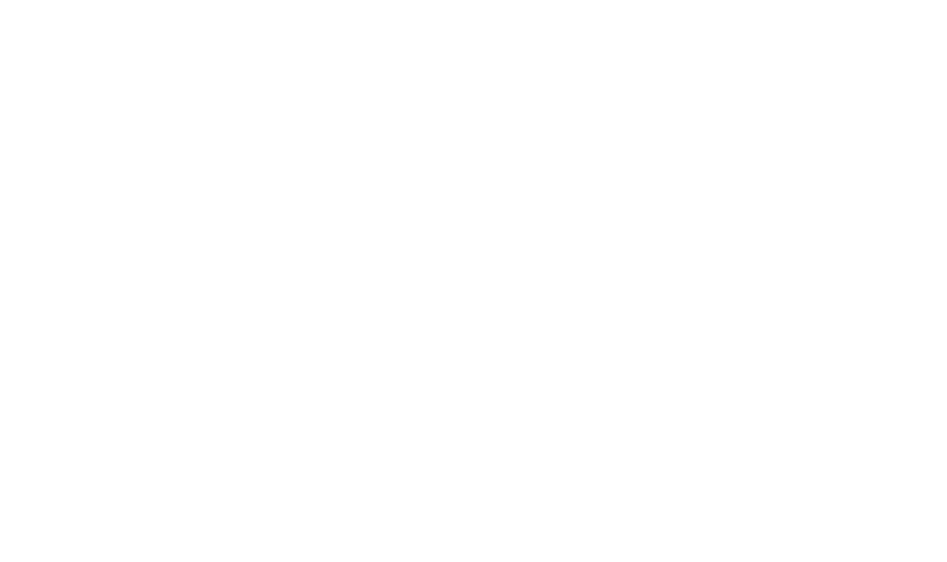
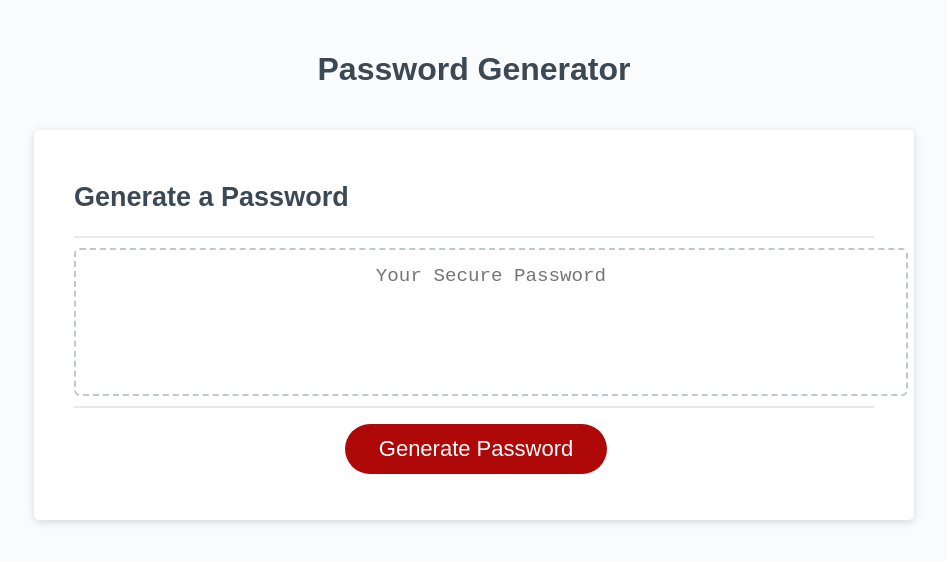
Before and after one commit to Jsterling56/random-password-generator, a plain HTML site: page index.html in a window 1280 px wide. Shown: the whole page, without its empty margins (166-1113 px from the left). Drawn offline with Linux system fonts and the light colour scheme.

Commit message:
added starter code

```diff
--- a/index.html
+++ b/index.html
@@ -1,22 +1,34 @@
 <!DOCTYPE html>
-<html lang="en-US">
-
-<head>
+<html lang="en">
+  <head>
     <meta charset="UTF-8" />
-    <title>random password generator</title>
+    <meta name="viewport" content="width=device-width, initial-scale=1.0" />
+    <meta http-equiv="X-UA-Compatible" content="ie=edge" />
+    <title>Password Generator</title>
     <link rel="stylesheet" href="style.css" />
-</head>
-
-<body>
-
-    <script> src = "script.js"</script>
-</body>
-
-
-
-
-<footer>
-
-</footer>
-
+  </head>
+  <body>
+    <div class="wrapper">
+      <header>
+        <h1>Password Generator</h1>
+      </header>
+      <div class="card">
+        <div class="card-header">
+          <h2>Generate a Password</h2>
+        </div>
+        <div class="card-body">
+          <textarea
+            readonly
+            id="password"
+            placeholder="Your Secure Password"
+            aria-label="Generated Password"
+          ></textarea>
+        </div>
+        <div class="card-footer">
+          <button id="generate" class="btn">Generate Password</button>
+        </div>
+      </div>
+    </div>
+    <script src="script.js"></script>
+  </body>
 </html>
--- a/script.js
+++ b/script.js
@@ -0,0 +1,17 @@
+// Assignment code here
+
+
+// Get references to the #generate element
+var generateBtn = document.querySelector("#generate");
+
+// Write password to the #password input
+function writePassword() {
+  var password = generatePassword();
+  var passwordText = document.querySelector("#password");
+
+  passwordText.value = password;
+
+}
+
+// Add event listener to generate button
+generateBtn.addEventListener("click", writePassword)
--- a/style.css
+++ b/style.css
@@ -0,0 +1,136 @@
+::before,
+*::after {
+  box-sizing: border-box;
+}
+
+html,
+body,
+.wrapper {
+  height: 100%;
+  margin: 0;
+  padding: 0;
+}
+
+body {
+  font-family: sans-serif;
+  background-color: #f9fbfd;
+}
+
+.wrapper {
+  padding-top: 30px;
+  padding-left: 20px;
+  padding-right: 20px;
+}
+
+header {
+  text-align: center;
+  padding: 20px;
+  padding-top: 0px;
+  color: hsl(206, 17%, 28%);
+}
+
+.card {
+  background-color: hsl(0, 0%, 100%);
+  border-radius: 5px;
+  border-width: 1px;
+  box-shadow: rgba(0, 0, 0, 0.15) 0px 2px 8px 0px;
+  color: hsl(206, 17%, 28%);
+  font-size: 18px;
+  margin: 0 auto;
+  max-width: 800px;
+  padding: 30px 40px;
+}
+
+.card-header::after {
+  content: " ";
+  display: block;
+  width: 100%;
+  background: #e7e9eb;
+  height: 2px;
+}
+
+.card-body {
+  min-height: 100px;
+}
+
+.card-footer {
+  text-align: center;
+}
+
+.card-footer::before {
+  content: " ";
+  display: block;
+  width: 100%;
+  background: #e7e9eb;
+  height: 2px;
+}
+
+.card-footer::after {
+  content: " ";
+  display: block;
+  clear: both;
+}
+
+.btn {
+  border: none;
+  background-color: hsl(360, 91%, 36%);
+  border-radius: 25px;
+  box-shadow: rgba(0, 0, 0, 0.1) 0px 1px 6px 0px rgba(0, 0, 0, 0.2) 0px 1px 1px
+    0px;
+  color: hsl(0, 0%, 100%);
+  display: inline-block;
+  font-size: 22px;
+  line-height: 22px;
+  margin: 16px 16px 16px 20px;
+  padding: 14px 34px;
+  text-align: center;
+  cursor: pointer;
+}
+
+button[disabled] {
+  cursor: default;
+  background: #c0c7cf;
+}
+
+.float-right {
+  float: right;
+}
+
+#password {
+  -webkit-appearance: none;
+  -moz-appearance: none;
+  appearance: none;
+  border: none;
+  display: block;
+  width: 100%;
+  padding-top: 15px;
+  padding-left: 15px;
+  padding-right: 15px;
+  padding-bottom: 85px;
+  font-size: 1.2rem;
+  text-align: center;
+  margin-top: 10px;
+  margin-bottom: 10px;
+  border: 2px dashed #c0c7cf;
+  border-radius: 6px;
+  resize: none;
+  overflow: hidden;
+}
+
+@media (max-width: 690px) {
+  .btn {
+    font-size: 1rem;
+    margin: 16px 0px 0px 0px;
+    padding: 10px 15px;
+  }
+
+  #password {
+    font-size: 1rem;
+  }
+}
+
+@media (max-width: 500px) {
+  .btn {
+    font-size: 0.8rem;
+  }
+}
```
